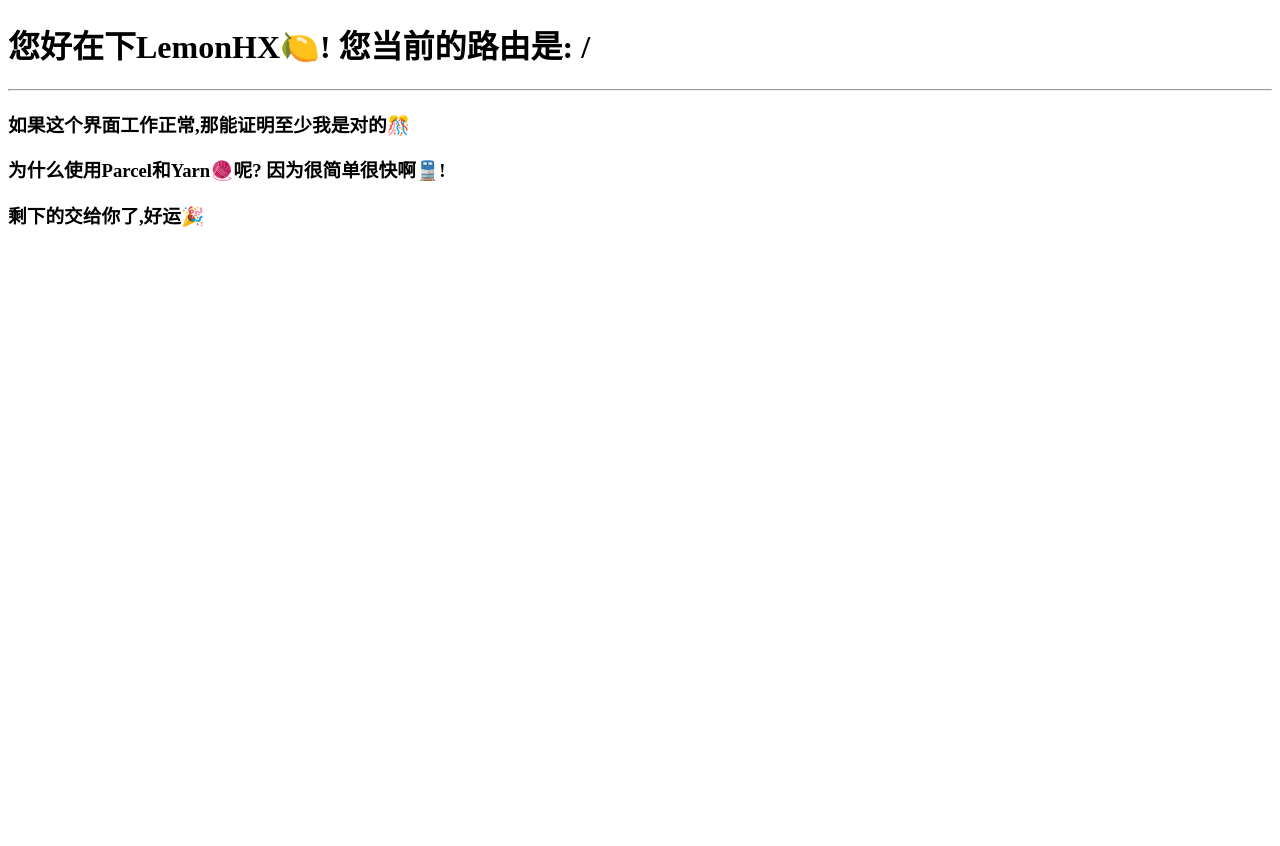
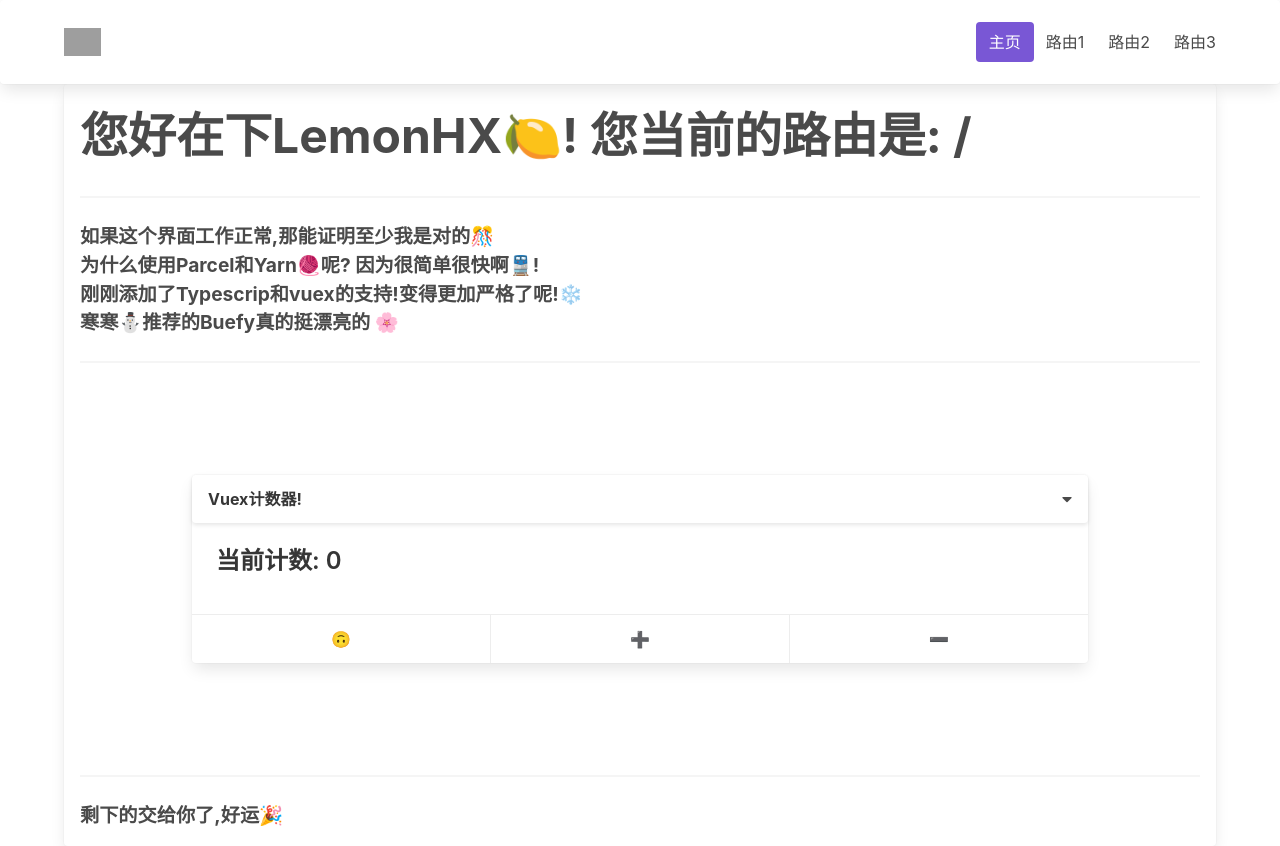
Before and after one commit to LemonHX/vue-parcel-ts, a Vue app: page / in a window 1280 px wide. Before the commit the page ends 800 px from the top, so only its background shows below. Built offline with nearby package versions, Linux system fonts and the light colour scheme; grey boxes are pictures that could not be loaded.

Commit message:
💥Lemon这家伙添加了TS VUEX BUEFY的支持!!

```diff
--- a/index.html
+++ b/index.html
@@ -9,12 +9,9 @@
 </head>
 
 <body>
-  <div id="app">
+  <div id="app" style="width: 100%;height: 100%;">
   </div>
-  <script src="src/main.js"></script>
-
-
-
+  <script src="src/main.ts"></script>
 </body>
 
 </html>
--- a/src/App.vue
+++ b/src/App.vue
@@ -1,9 +1,75 @@
 <template>
-  <router-view></router-view>
+  <div id="mainframe">
+    <nav class="navbar docs-navbar is-spaced is-shaded card">
+      <div class="container">
+        <div class="navbar-brand">
+          <a href="/" class="navbar-item is-active" title="Created By LemonHX">
+            <img src="https://lemonhx.github.io/images/me.png" alt="Author" />
+          </a>
+          <a href="https://github.com/lemonhx" title="Github" class="navbar-item has-text-dark">
+            <span class="icon">
+              <i class="fas fa-github"></i>
+            </span>
+          </a>
+          <a
+            href="https://www.zhihu.com/people/ning-meng-wan-xiong-99/activities"
+            title="Zhihu"
+            class="navbar-item has-text-zhihu"
+          >
+            <span class="icon">
+              <i class="fas fa-zhihu"></i>
+            </span>
+          </a>
+          <a href="https://twitter.com/runzhe2001" title="QQ" class="navbar-item has-text-QQ">
+            <span class="icon">
+              <i class="fas fa-qq"></i>
+            </span>
+          </a>
+          <span class="navbar-burger burger">
+            <span></span>
+            <span></span>
+            <span></span>
+          </span>
+        </div>
+        <div class="navbar-menu">
+          <div class="navbar-end">
+            <a href="/" class="navbar-item" id="r0">主页</a>
+            <a href="/ru1" class="navbar-item" id="ru1">路由1</a>
+            <a href="/ru2" class="navbar-item" id="ru2">路由2</a>
+            <a href="/ru3" class="navbar-item" id="ru3">路由3</a>
+          </div>
+        </div>
+      </div>
+    </nav>
+    <router-view></router-view>
+  </div>
 </template>
 
 <script>
 export default {
-  name: 'App'
+  name: "App",
+  mounted() {
+    let cp = this.$route.path;
+    if (cp == "/") {
+      document.getElementById("r0").classList.add("button");
+      document.getElementById("r0").classList.add("is-link");
+    }else{
+      document.getElementById(cp.split("/")[1]).classList.add("button");
+      document.getElementById(cp.split("/")[1]).classList.add("is-link");
+    }
+  }
+};
+</script>
+
+
+<style scoped>
+#navbar {
+  width: 100%;
 }
-</script>
+#mainframe {
+  height: 100%;
+}
+i {
+  font-size: 1.2em;
+}
+</style>
--- a/src/Router.js
+++ /dev/null
@@ -1,18 +0,0 @@
-import Vue from 'vue'
-import VueRouter from 'vue-router'
-import HelloWorld from './components/HelloWorld';
-
-Vue.use(VueRouter)
-
-var router = new VueRouter({
-    mode: "history",
-    routes: [
-        {
-            path: '/',
-            name: 'HelloWorld',
-            component: HelloWorld
-        }
-    ]
-})
-
-export default (router)
--- /dev/null
+++ b/src/Router.ts
@@ -0,0 +1,17 @@
+import VueRouter from "vue-router"
+import Vue from "vue"
+import HelloWorld from "./components/HelloWorld.vue"
+
+Vue.use(VueRouter)
+var router = new VueRouter({
+    mode: "history",
+    routes: [
+        {
+            path: "*",
+            name: "HelloWorld",
+            component: HelloWorld
+        }
+    ]
+})
+
+export default router
--- a/src/components/HelloWorld.vue
+++ b/src/components/HelloWorld.vue
@@ -1,20 +1,86 @@
 <template>
-  <div class="hello-world">
-    <h1>您好在下LemonHX🍋! 您当前的路由是: {{current_route}}</h1>
-    <hr />
-    <h3>如果这个界面工作正常,那能证明至少我是对的🎊‍</h3>
-    <h3>为什么使用Parcel和Yarn🧶呢? 因为很简单很快啊🚆!</h3>
-    <h3>剩下的交给你了,好运🎉</h3>
+  <div id="back">
+    <div class="hello-world card">
+      <h1>您好在下LemonHX🍋! 您当前的路由是: {{current_route}}</h1>
+      <hr />
+      <h3>如果这个界面工作正常,那能证明至少我是对的🎊‍</h3>
+      <h3>为什么使用Parcel和Yarn🧶呢? 因为很简单很快啊🚆!</h3>
+      <h3>刚刚添加了Typescrip和vuex的支持!变得更加严格了呢!❄️</h3>
+      <h3>寒寒⛄推荐的Buefy真的挺漂亮的 🌸</h3>
+      <hr />
+
+      <b-collapse class="card" aria-id="contentIdForA11y3" style="margin:10%;">
+        <div
+          slot="trigger"
+          class="card-header"
+          role="button"
+          aria-controls="contentIdForA11y3"
+        >
+          <p class="card-header-title">Vuex计数器!</p>
+          <a class="card-header-icon">
+            <i class="fas fa-caret-down"></i>
+          </a>
+        </div>
+        <div class="card-content">
+          <div class="content">
+            <h3>当前计数: {{ count }}</h3>
+          </div>
+        </div>
+        <footer class="card-footer">
+          <a class="card-footer-item">🙃</a>
+          <a class="card-footer-item" @click="increment">➕</a>
+          <a class="card-footer-item" @click="decrement">➖</a>
+        </footer>
+      </b-collapse>
+      <hr>
+      <h3>剩下的交给你了,好运🎉</h3>
+    </div>
   </div>
 </template>
 
-<script>
+<script lang="ts">
+import store from "../storage/HelloStore";
 export default {
-  name: 'hello-world',
-  data:function(){
+  name: "hello-world",
+  computed: {
+    count() {
+      return store.state.count;
+    }
+  },
+  data: function() {
     return {
       current_route: this.$route.path.toString()
+    };
+  },
+  methods: {
+    increment() {
+      store.commit("increment");
+    },
+    decrement() {
+      store.commit("decrement");
     }
   }
+};
+</script>
+
+<style scoped>
+.hello-world {
+  background-color: white;
+  width: 90%;
+  margin-left: 5%;
+  margin-right: 5%;
+  padding: 1em;
 }
-</script>
+#back {
+  height: 100%;
+  width: 100%;
+}
+h1 {
+  font-size: 3em;
+  font-weight: bold;
+}
+h3{
+  font-size: 1.2em;
+  font-weight: bold;
+}
+</style>
--- a/src/main.js
+++ /dev/null
@@ -1,9 +0,0 @@
-
-import Vue from 'vue';
-import App from './App.vue';
-import router from "./Router"
-new Vue({
-  el:'#app',
-  router,
-  render: h => h(App)
-})
--- /dev/null
+++ b/src/main.ts
@@ -0,0 +1,21 @@
+import Vue from "vue"
+import router from "./Router"
+import App from "./App.vue"
+
+import Buefy from 'buefy'
+import 'buefy/dist/buefy.css'
+import { FontAwesomeIcon } from "@fortawesome/vue-fontawesome";
+import '@fortawesome/fontawesome-free/css/all.css'
+Vue.component('vue-fontawesome', FontAwesomeIcon);
+Vue.config.productionTip = false
+
+Vue.use(Buefy, {
+  defaultIconComponent: 'vue-fontawesome',
+  defaultIconPack: 'fas',
+});
+
+new Vue({
+  el: "#app",
+  router,
+  render: h => h(App)
+})
--- /dev/null
+++ b/src/shims.d.ts
@@ -0,0 +1,4 @@
+declare module "*.vue" {
+    import Vue from "vue"
+    export default Vue
+}
--- /dev/null
+++ b/src/storage/HelloStore.ts
@@ -0,0 +1,14 @@
+import Vuex from "vuex"
+import Vue from "vue"
+Vue.use(Vuex)
+const store = new Vuex.Store({
+  state: {
+    count: 0
+  },
+  mutations: {
+    increment: state => state.count++,
+    decrement: state => state.count--
+  }
+})
+
+export default store
```
Also changed, not shown: package.json (+11 -1 lines), tsconfig.json (added, +12 -0 lines), 1 other file (tests, documents, lock files or other folders).
